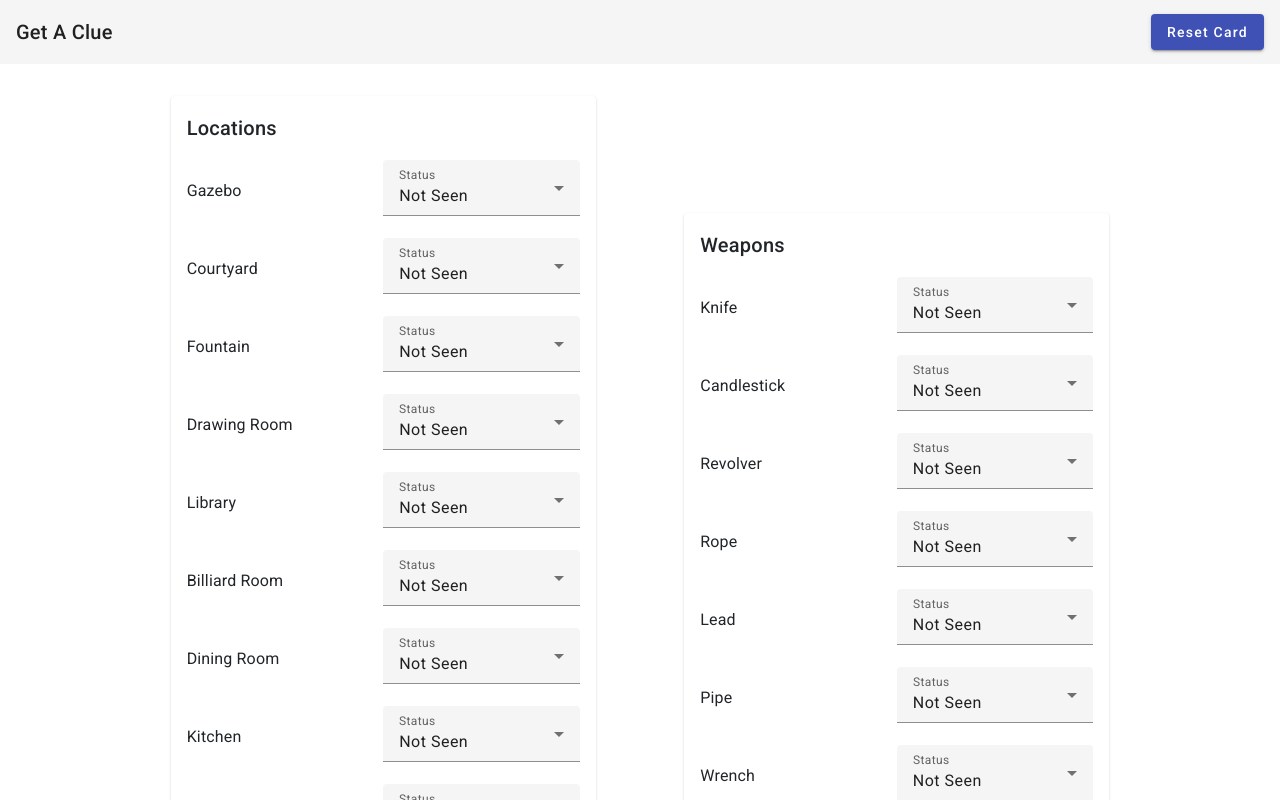
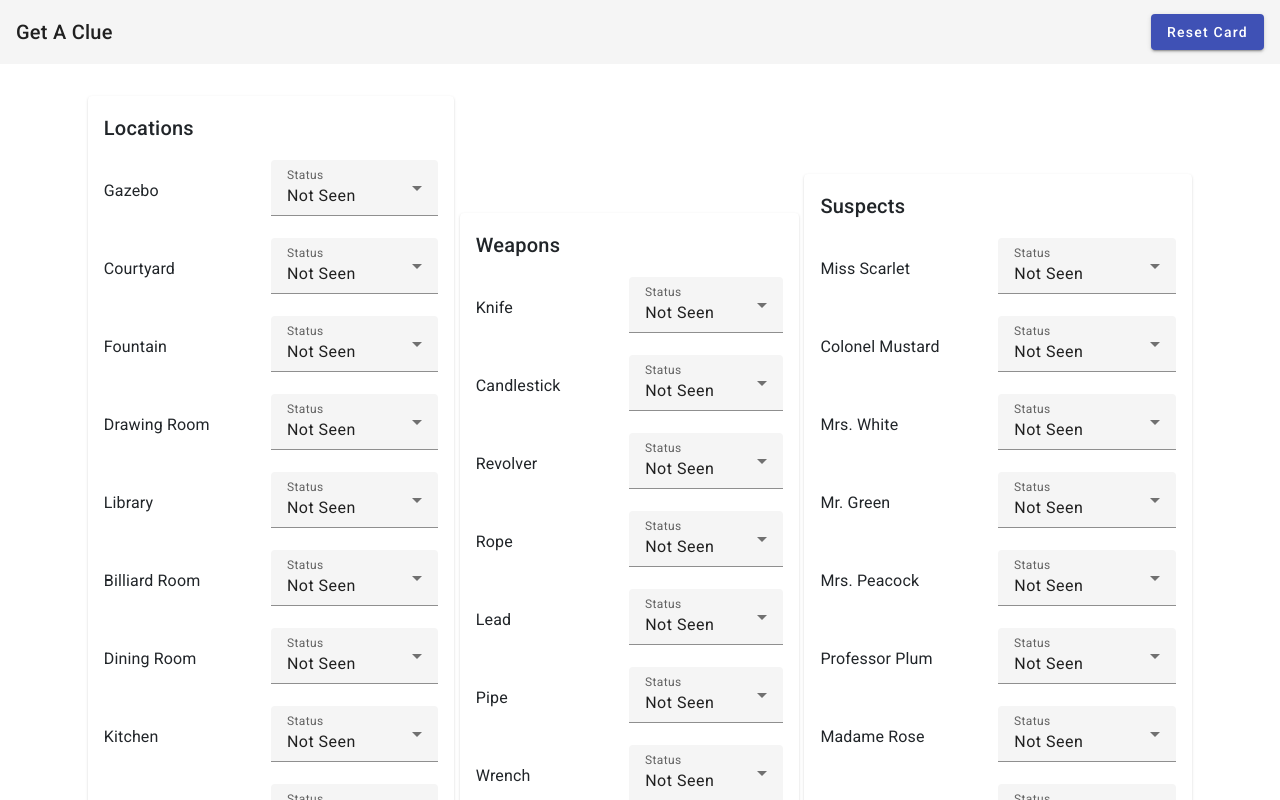
Before and after one commit to garv5014/Get-A-Clue, an Angular app: page / in a window 1280 px wide. Shown: the top 800 px of the page. Built offline with nearby package versions, Linux system fonts and the light colour scheme.

Commit message:
better sizing

```diff
--- a/src/app/app.component.html
+++ b/src/app/app.component.html
@@ -13,11 +13,7 @@
       class="d-flex flex-wrap justify-content-lg-evenly justify-content-sm-evenly align-items-center"
       style="width: 100%"
     >
-      <mat-card
-        *ngFor="let category of categories"
-        class="mb-3 mb-xxl-0"
-        style="width: 425px"
-      >
+      <mat-card *ngFor="let category of categories" class="mb-3 mb-xxl-0">
         <mat-card-header>
           <h2>{{ category }}</h2>
         </mat-card-header>
```
